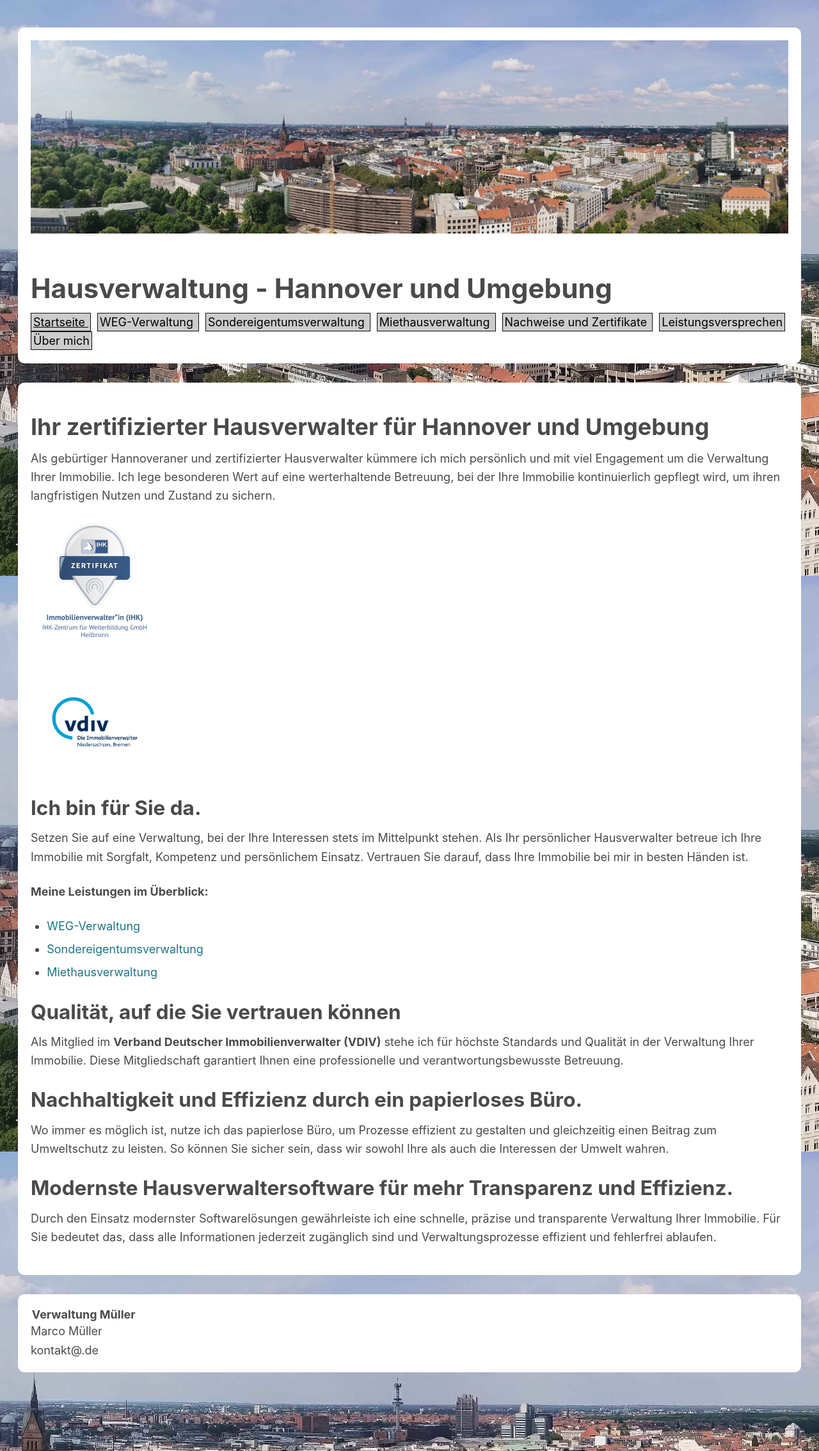
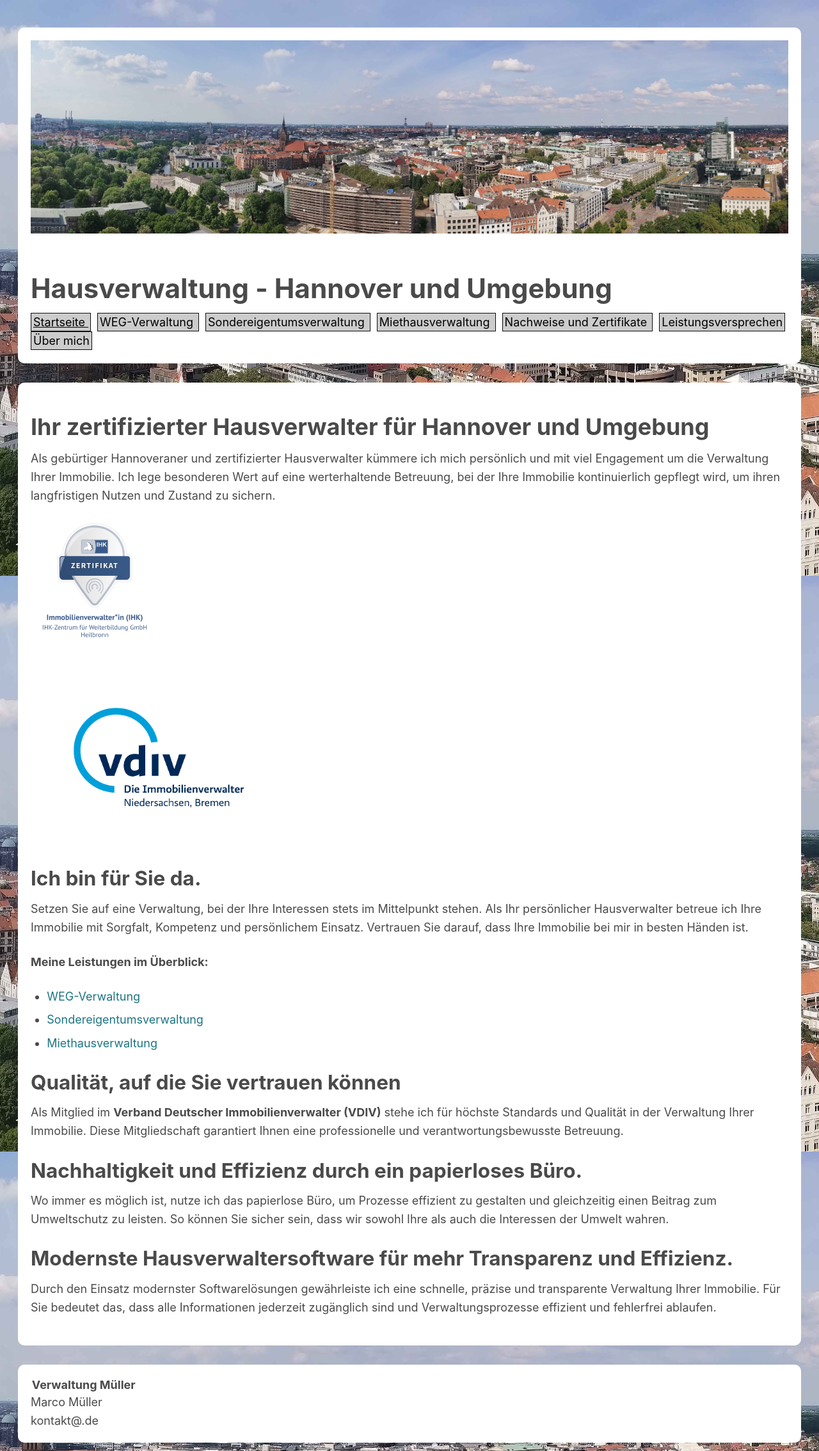
Before and after one commit to marek22k/hausverwaltung, a Jekyll site: the page built from index.md, in a window 1280 px wide. Shown: the whole page at 64% size. Built offline with Jekyll 4.4.1, drawn with Linux system fonts in a browser that asks for light colours.

Commit message:
Update index.md

```diff
--- a/index.md
+++ b/index.md
@@ -13,7 +13,7 @@
 
 <a href="https://badges.ihk-kompetenz.plus/assertion/f215ab3c-9e25-4efe-83a8-da10036371b5?id=U2FsdGVkX19lBDNHu0Cv1IgLjduX0Ui/m%209pxj/c1hfx1jaMzmEQjGfhNLWDXZfG4GEqCM/fldCq4QhMBqIaBQ=="><img src="/assets/img/nachweise-und-zertifikate/badge.png" alt="Immobilienverwalter (IHK)" class="certificate"  width="200" height="200" target="_blank"></a>
 
-<a href="https://"><img src="/assets/img/vdivlogo.png" alt="Immobilienverwalter (IHK)" class="Mitgliedschaft im Verband der Immobilienverwalter Niedersachsen"  width="200" height="200" target="_blank"></a>
+<a href="https://"><img src="/assets/img/vdivlogo.png" alt="Immobilienverwalter (IHK)" class="Mitgliedschaft im Verband der Immobilienverwalter Niedersachsen"  width="400" height="200" target="_blank"></a>
 
 ### Ich bin für Sie da.
 
```
